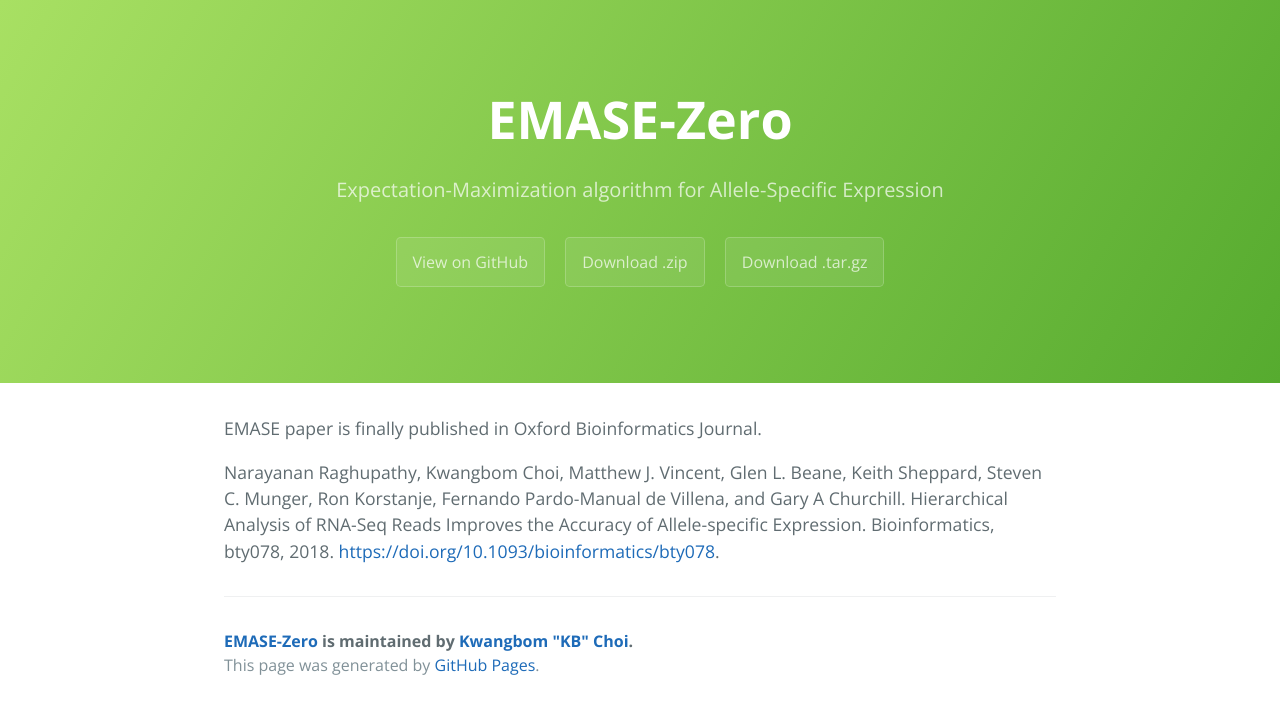
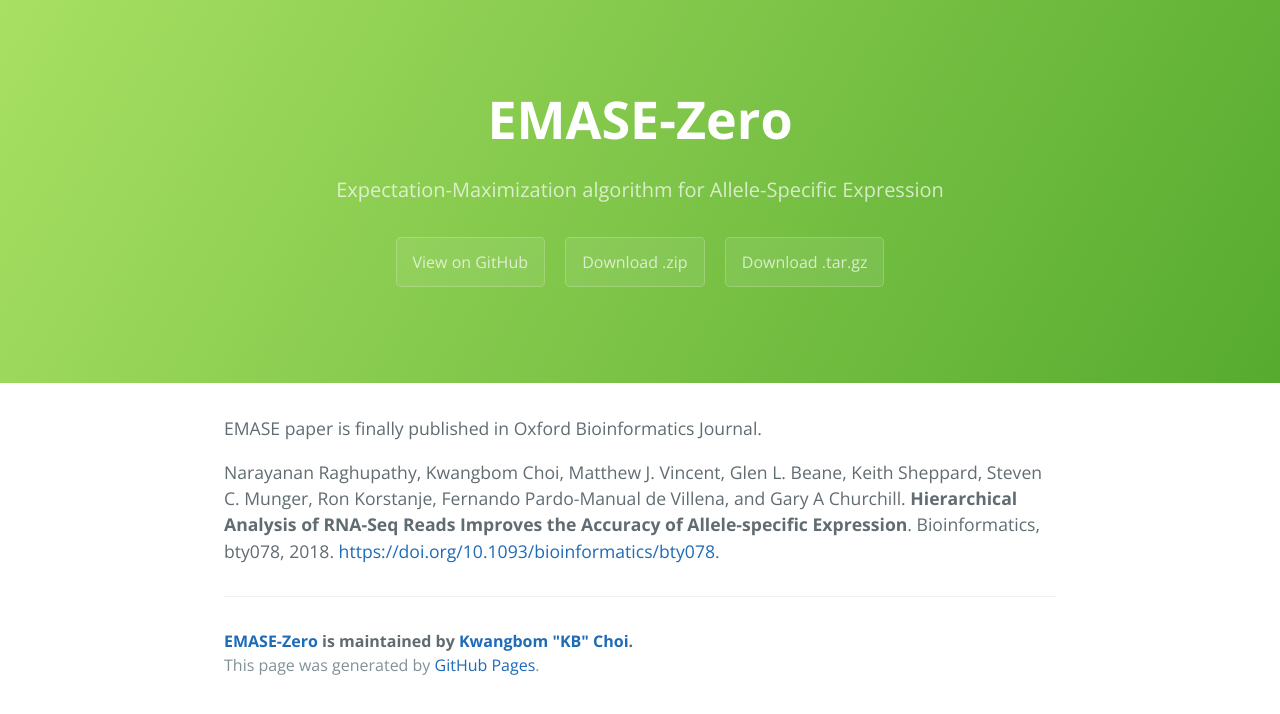
Before and after one commit to churchill-lab/emase-zero, a Jekyll site: the page built from _posts/2018-02-12-publication.markdown, in a window 1280 px wide. Shown: the top 714 px of the page. Built offline with Jekyll 4.4.1, drawn with Linux system fonts in a browser that asks for light colours.

Commit message:
[kbchoi] Fixed github-pages

```diff
--- a/_posts/2018-02-12-publication.markdown
+++ b/_posts/2018-02-12-publication.markdown
@@ -7,6 +7,6 @@ categories: main
 
 EMASE paper is finally published in Oxford Bioinformatics Journal.
 
-Narayanan Raghupathy, Kwangbom Choi, Matthew J. Vincent, Glen L. Beane, Keith Sheppard, Steven C. Munger, Ron Korstanje, Fernando Pardo-Manual de Villena, and Gary A Churchill. Hierarchical Analysis of RNA-Seq Reads Improves the Accuracy of Allele-specific Expression. Bioinformatics, bty078, 2018. [https://doi.org/10.1093/bioinformatics/bty078].
+Narayanan Raghupathy, Kwangbom Choi, Matthew J. Vincent, Glen L. Beane, Keith Sheppard, Steven C. Munger, Ron Korstanje, Fernando Pardo-Manual de Villena, and Gary A Churchill. **Hierarchical Analysis of RNA-Seq Reads Improves the Accuracy of Allele-specific Expression**. Bioinformatics, bty078, 2018. [https://doi.org/10.1093/bioinformatics/bty078].
 
 [https://doi.org/10.1093/bioinformatics/bty078]:https://doi.org/10.1093/bioinformatics/bty078
```
